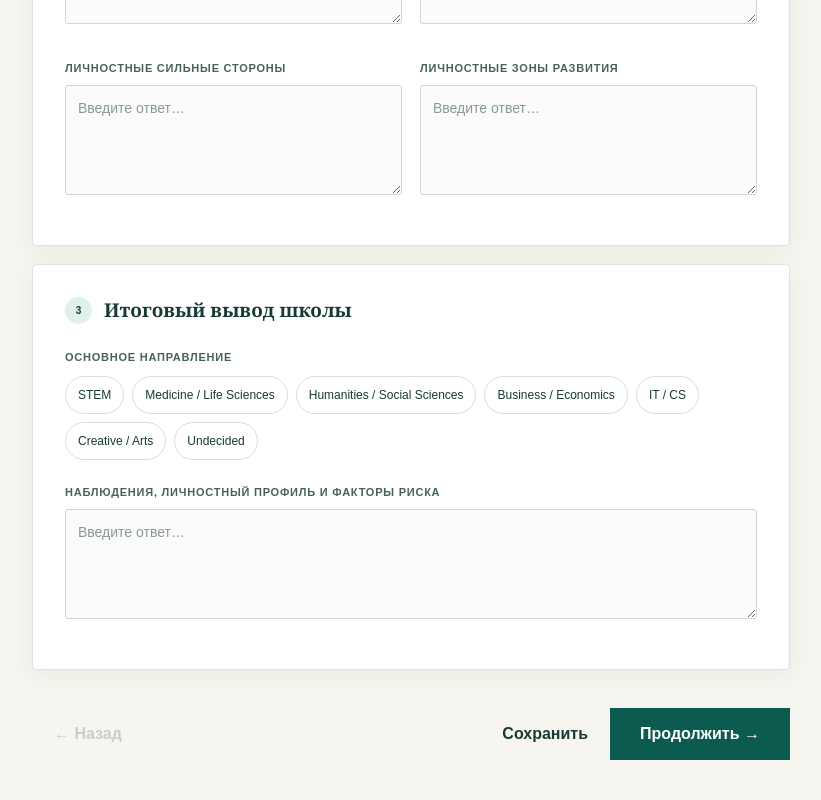
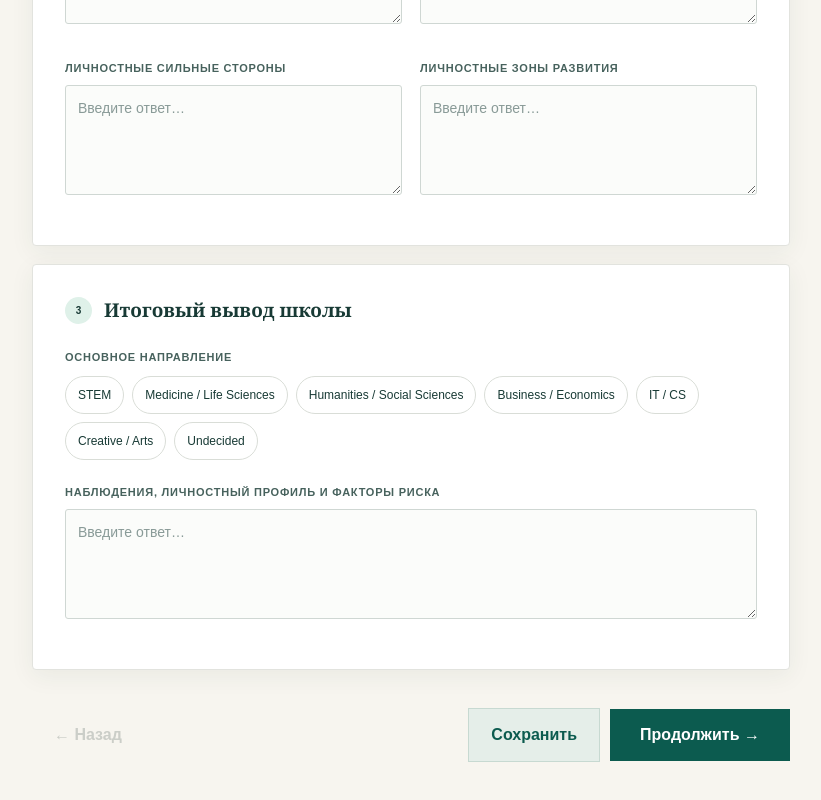
Before and after one commit to elsbeth927/university-counsel, a Next.js app: page / in a window 1280 px wide. Shown: the part 1610-2410 px from the top of the page, without its empty margins (426-1247 px from the left). Built offline with nearby package versions, Linux system fonts and the light colour scheme.

Commit message:
Style saved draft controls

```diff
--- a/app/globals.css
+++ b/app/globals.css
@@ -62,6 +62,7 @@ fieldset{border:0;padding:0;margin:0 0 24px}
 .confirm input{width:18px;height:18px}
 footer{display:flex;justify-content:space-between;padding:20px 0}
 footer button{border:0;padding:14px 22px;font-weight:800;cursor:pointer}
+.footer-actions{display:flex;gap:10px;align-items:center}.footer-actions .save{background:#e5eee9;color:var(--green);border:1px solid #c7d9d1}.footer-actions .save:hover{background:#d9e8e1}
 .back{background:transparent;color:var(--muted)}
 .back:disabled{opacity:.3}
 .next{background:var(--green);color:#fff;min-width:180px}
```
